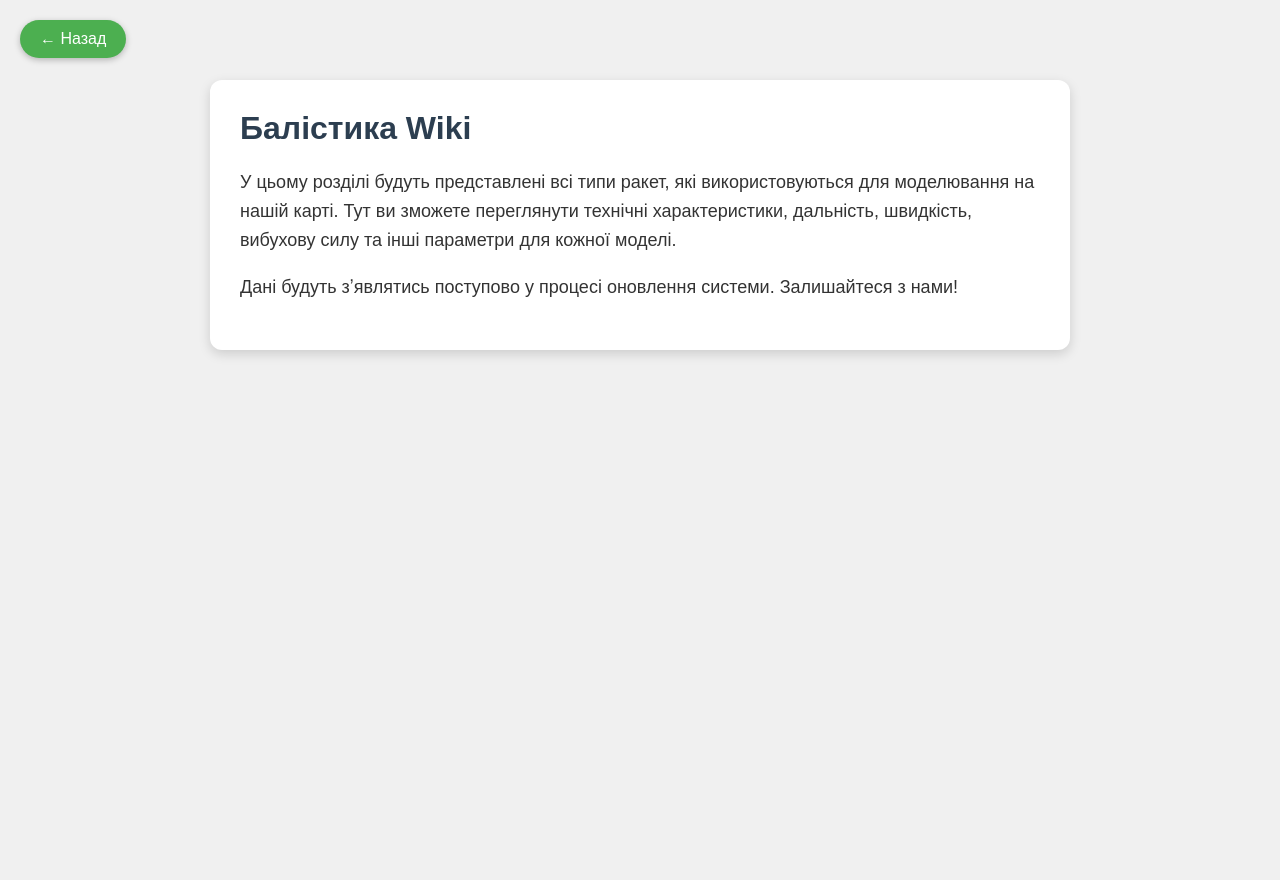
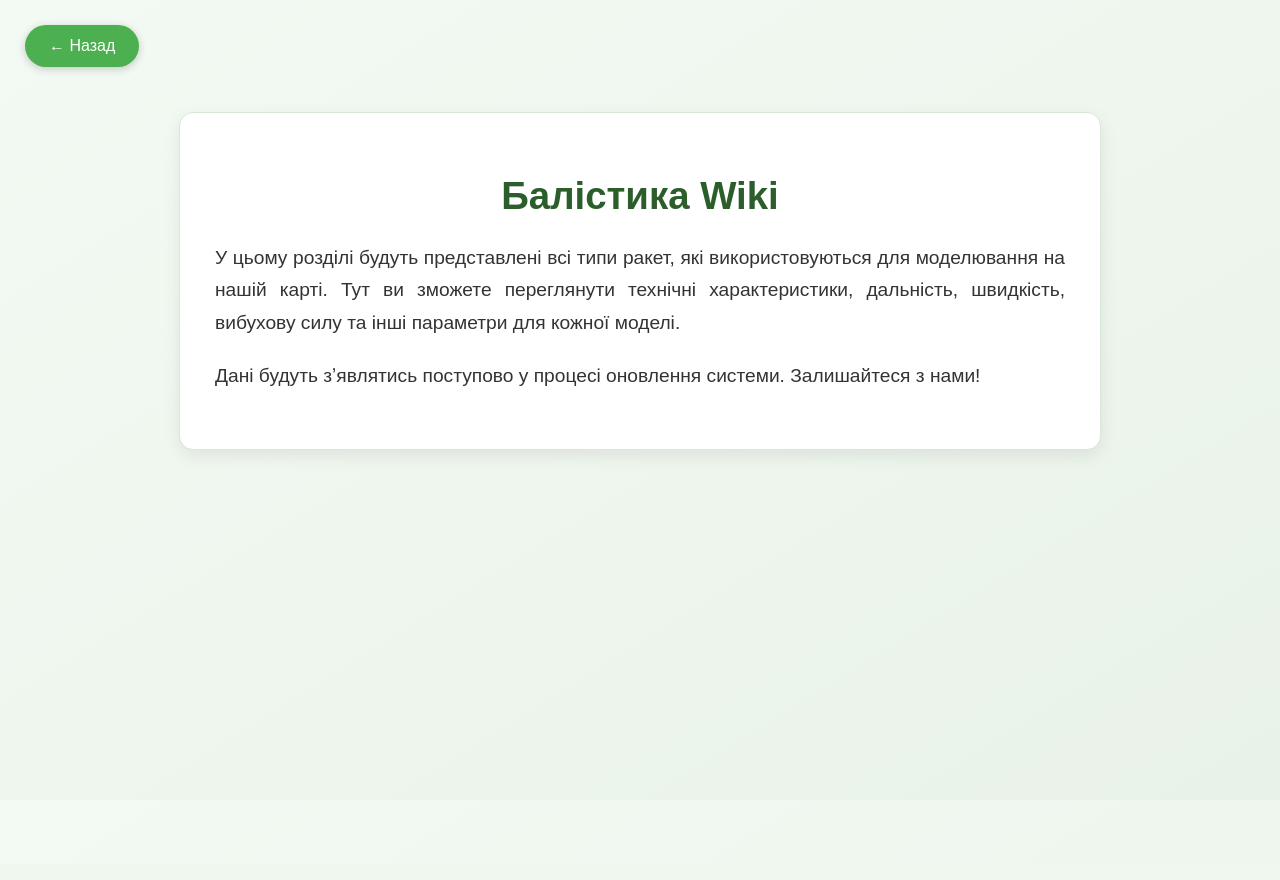
Before and after one commit to yuriibobas/CivilBallistics, a Flask app: page /wiki in a window 1280 px wide. After the commit the page ends 457 px from the top, so only its background shows below. Run offline with Flask 3, Linux system fonts and the light colour scheme.

```diff
--- a/app.py
+++ b/app.py
@@ -74,9 +74,10 @@ def calculate_safety():
     data = request.json
     explosion_power = data['explosion_power']
 
-    red_radius = explosion_power * 0.2
-    yellow_radius = explosion_power * 0.5
-    green_radius = explosion_power * 0.9
+    # Радіуси небезпеки (змінюється залежно від вибухової сили)
+    red_radius = explosion_power * 5
+    yellow_radius = explosion_power * 10
+    green_radius = explosion_power * 15
 
     zones = [
         {"color": "red", "outer_radius": red_radius},
@@ -85,6 +86,7 @@ def calculate_safety():
     ]
 
     return jsonify({"zones": zones})
+
 @app.route('/calculator')
 def calculator():
     return render_template('calculator.html')
--- a/static/css/style.css
+++ b/static/css/style.css
@@ -268,3 +268,55 @@ html, body {
     border-radius: 8px;
     box-shadow: 0 2px 6px rgba(0,0,0,0.2);
 }
+
+/* === Wiki Page Beautiful Green-Themed === */
+.wiki-page {
+    background: linear-gradient(to bottom right, #f3faf3, #e9f2e9);
+    padding: 2rem 1rem;
+    min-height: 100vh;
+  }
+
+  .wiki-page .container {
+    max-width: 850px;
+    margin: 80px auto;
+    background: #ffffff;
+    padding: 35px;
+    border-radius: 14px;
+    box-shadow: 0 6px 18px rgba(0, 0, 0, 0.08);
+    border: 1px solid #d8e8d8;
+  }
+
+  .wiki-page h1 {
+    font-size: 2.4rem;
+    margin-bottom: 1.5rem;
+    color: #2c5e2c;
+    text-align: center;
+  }
+
+  .wiki-page p {
+    font-size: 1.2rem;
+    line-height: 1.7;
+    color: #333;
+    margin-bottom: 1.3rem;
+    text-align: justify;
+  }
+
+  #back-button {
+    position: absolute;
+    top: 25px;
+    left: 25px;
+    z-index: 1000;
+    padding: 12px 24px;
+    border-radius: 30px;
+    border: none;
+    background: #4CAF50;
+    color: white;
+    font-size: 16px;
+    cursor: pointer;
+    box-shadow: 0 2px 8px rgba(0, 0, 0, 0.2);
+    transition: background-color 0.3s ease;
+  }
+
+  #back-button:hover {
+    background-color: #388e3c;
+  }
--- a/templates/contacts.html
+++ b/templates/contacts.html
@@ -8,15 +8,15 @@
     <div class="contact-cards">
         <div class="contact-card">
             <h2>📧 Email</h2>
-            <p><a href="mailto:support@funiania.org">balistics@ucu.edu.ua</a></p>
+            <p><a href="balistics@ucu.edu.ua">balistics@ucu.edu.ua</a></p>
         </div>
         <div class="contact-card">
             <h2>💬 Telegram</h2>
-            <p><a href="https://t.me/funiania" target="_blank">@balistics</a></p>
+            <p><a href="https://web.telegram.org/a/" target="_blank">@balistics</a></p>
         </div>
         <div class="contact-card">
             <h2>💻 GitHub</h2>
-            <p><a href="https://github.com/your-repo" target="_blank">Balistics Project</a></p>
+            <p><a href="https://github.com/yuriibobas/Balistics_project" target="_blank">Balistics Project</a></p>
         </div>
     </div>
 
--- a/templates/wiki.html
+++ b/templates/wiki.html
@@ -1,60 +1,12 @@
 <!DOCTYPE html>
 <html lang="uk">
 <head>
-  <meta charset="UTF-8">
+  <meta charset="UTF-8" />
   <meta name="viewport" content="width=device-width, initial-scale=1.0">
   <title>Балістика Wiki</title>
-  <link rel="stylesheet" href="https://unpkg.com/leaflet@1.9.4/dist/leaflet.css" />
-  <style>
-    html, body {
-      margin: 0;
-      padding: 0;
-      height: 100%;
-      font-family: sans-serif;
-      background: #f0f0f0;
-    }
-
-    .container {
-      max-width: 800px;
-      margin: 80px auto;
-      background: white;
-      padding: 30px;
-      border-radius: 12px;
-      box-shadow: 0 4px 12px rgba(0,0,0,0.15);
-    }
-
-    h1 {
-      margin-top: 0;
-      color: #2c3e50;
-    }
-
-    p {
-      font-size: 18px;
-      line-height: 1.6;
-      color: #333;
-    }
-
-    #back-button {
-      position: absolute;
-      top: 20px;
-      left: 20px;
-      z-index: 1000;
-      padding: 10px 20px;
-      border-radius: 30px;
-      border: none;
-      background: #4CAF50;
-      color: white;
-      font-size: 16px;
-      cursor: pointer;
-      box-shadow: 0 2px 6px rgba(0, 0, 0, 0.25);
-    }
-
-    #back-button:hover {
-      background-color: #43a047;
-    }
-  </style>
+  <link rel="stylesheet" href="{{ url_for('static', filename='css/style.css') }}">
 </head>
-<body>
+<body class="wiki-page">
   <button id="back-button" onclick="history.back()">← Назад</button>
 
   <div class="container">
```
Also changed, not shown: templates/calculator.html (+74 -30 lines), static/js/map.js (line endings or trailing spaces).
